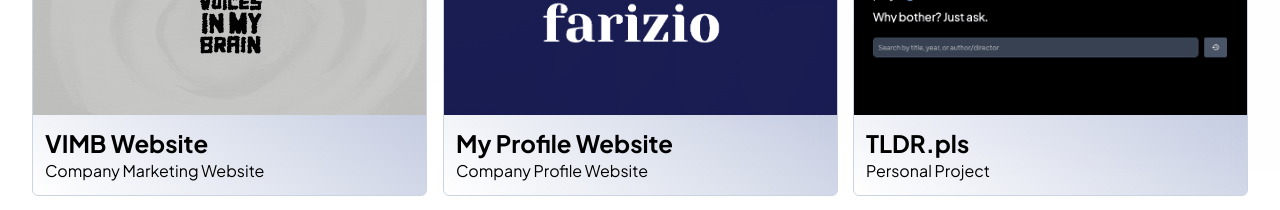
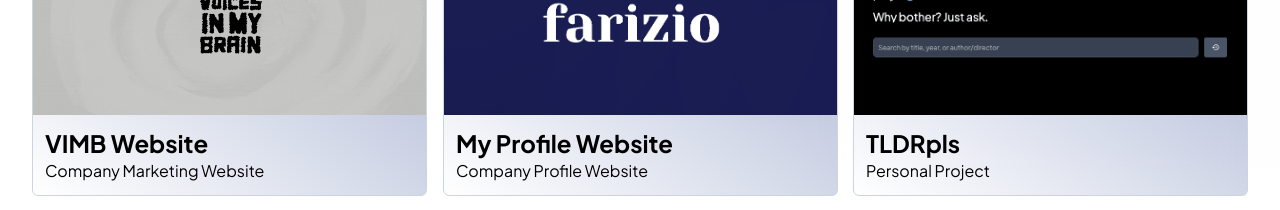
Before and after one commit to FarizioKautsar/profile-website, a Next.js app: page / in a window 1280 px wide. Shown: the part 4760-4970 px from the top of the page. Built offline with nearby package versions, Linux system fonts and the light colour scheme.

Commit message:
TLdr website url update

```diff
--- a/src/data/projects.ts
+++ b/src/data/projects.ts
@@ -98,14 +98,14 @@ const projects: Project[] = [
     ],
   },
   {
-    name: "TLDR.pls",
+    name: "TLDRpls",
     subTitle: "Personal Project",
     shortDescription:
-      "TLDR.pls is a place where you can talk to your favorite media.",
+      "TLDRpls is a place where you can talk to your favorite media.",
     description:
       "This is a personal project of mine that originates from my day-to-day problem. I have a hard time remembering the characters of a book or a TV show, so I often ask ChatGPT for those. Because I find myself often have to describe a media to ChatGPT, I decided just to make my own tool to ask around about the current book I'm reading.",
     client: "Myself",
-    websiteUrl: "https://tldrpls-fariziokautsars-projects.vercel.app/",
+    websiteUrl: "https://tldrpls.com",
     yearFrom: 2024,
     yearTo: 2024,
     techStack: [TECH_STACKS.NEXTJS, TECH_STACKS.CHATGPT, TECH_STACKS.TAILWIND],
```
